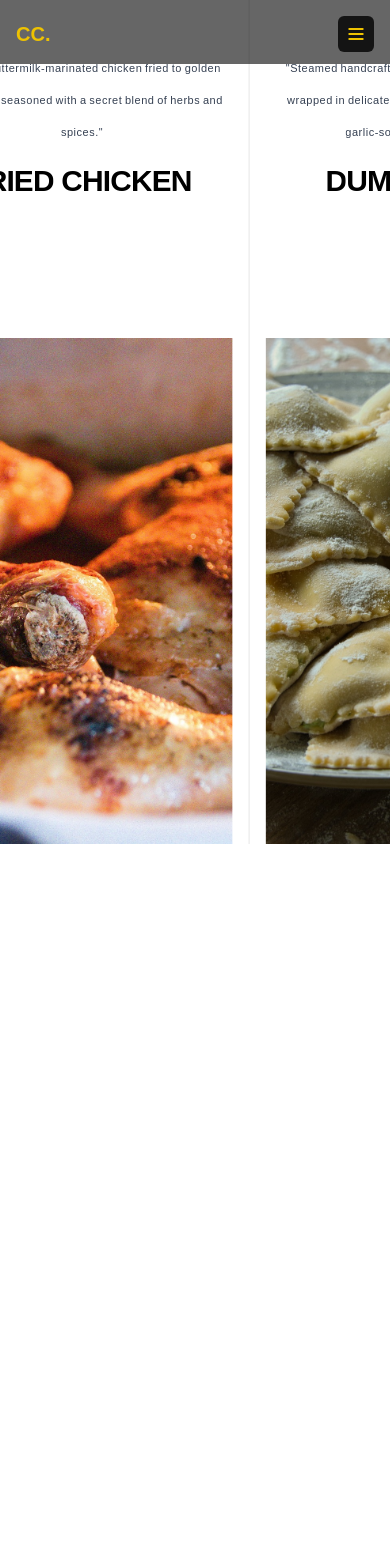
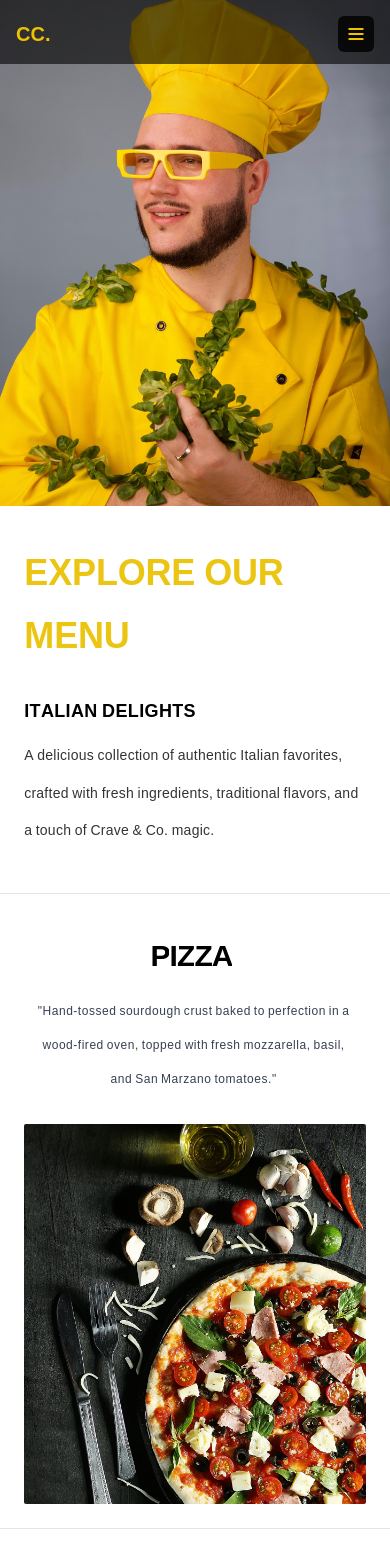
Before and after one commit to khalidabdifetah9/Crave-Co., a Next.js app: page /menu in a window 390 px wide. Shown: the top 1568 px of the page. Built offline with nearby package versions, Linux system fonts and the light colour scheme.

Commit message:
deploy 19

```diff
--- a/app/menu/page.jsx
+++ b/app/menu/page.jsx
@@ -179,10 +179,100 @@ export default function Menu() {
   };
 
   return (
-    <section ref={targetRef} className="relative h-[400vh]">
+    <>
+      {/* MOBILE LAYOUT: Vertical Scroll */}
+      <section className="block md:hidden w-full bg-white text-black">
+        {/* 1. Hero Chef Image */}
+        <div className="relative w-full h-[60vh] bg-black overflow-hidden">
+          <Image
+            src="/yellow_chef_three.jpg"
+            alt="Chef Hero"
+            fill
+            priority
+            className="object-cover object-center"
+          />
+        </div>
+
+        {/* 2. Menu Title & Highlights Header */}
+        <div className="w-full px-6 py-10 border-b border-black/10">
+          <motion.h1
+            variants={delayedTextContainerVariants}
+            initial="hidden"
+            whileInView="visible"
+            viewport={{ once: true }}
+            className="text-4xl text-[#ebc511] font-extrabold uppercase leading-tight tracking-tight mb-6"
+          >
+            {renderAnimatedText("Explore Our Menu")}
+          </motion.h1>
+
+          <motion.h3
+            variants={delayedTextContainerVariants}
+            initial="hidden"
+            whileInView="visible"
+            viewport={{ once: true }}
+            className="text-lg font-extrabold uppercase leading-tight mb-2"
+          >
+            {renderAnimatedText(highlights[2].title)}
+          </motion.h3>
+
+          <motion.p
+            variants={delayedTextContainerVariants}
+            initial="hidden"
+            whileInView="visible"
+            viewport={{ once: true }}
+            className="text-sm font-normal leading-relaxed text-black/80"
+          >
+            {renderAnimatedText(highlights[2].description)}
+          </motion.p>
+        </div>
+
+        {/* 3. Vertical Menu Items List */}
+        <div className="flex flex-col">
+          {menuItems.map((item) => (
+            <div
+              key={item.id}
+              className="flex flex-col border-b border-black/10 pt-10 pb-6 px-6"
+            >
+              <div className="flex flex-col items-center text-center gap-3 mb-6">
+                <motion.h2
+                  variants={containerVariants}
+                  initial="hidden"
+                  whileInView="visible"
+                  viewport={{ once: true }}
+                  className="text-3xl font-black uppercase tracking-tighter text-black"
+                >
+                  {renderAnimatedText(item.name)}
+                </motion.h2>
+
+                <motion.p
+                  variants={containerVariants}
+                  initial="hidden"
+                  whileInView="visible"
+                  viewport={{ once: true }}
+                  className="max-w-xs text-xs font-medium leading-relaxed tracking-wide text-gray-700"
+                >
+                  {renderAnimatedText(`"${item.description}"`)}
+                </motion.p>
+              </div>
+
+              <div className="relative w-full h-[45vh] overflow-hidden rounded-xs bg-gray-100">
+                <Image
+                  src={item.image}
+                  alt={item.name}
+                  fill
+                  className="object-cover object-top"
+                  sizes="100vw"
+                />
+              </div>
+            </div>
+          ))}
+        </div>
+      </section>
+
+      {/* DESKTOP LAYOUT: Horizontal Scroll */}
+      <section ref={targetRef} className="hidden md:block relative h-[400vh]">
         <div className="sticky top-0 flex h-screen w-screen items-center overflow-hidden">
           <motion.div style={{ x }} className="flex h-full">
-          {/* EXACT UNTOUCHED DESKTOP HERO CONTAINER */}
             <div className="relative flex h-full w-screen flex-shrink-0">
               <motion.div
                 variants={imageRevealVariants}
@@ -238,19 +328,18 @@ export default function Menu() {
               </div>
             </div>
 
-          {/* MENU ITEMS */}
             {menuItems.map((item) => (
               <div
                 key={item.id}
-              className="relative flex h-full w-[85vw] md:w-[33.33vw] flex-shrink-0 flex-col justify-between border-r border-black/10 pt-14 md:pt-20 pb-0 px-4 md:px-5"
+                className="relative flex h-full w-[33.33vw] flex-shrink-0 flex-col justify-between border-r border-black/10 pt-20 pb-0 px-5"
               >
-              <div className="z-10 flex flex-col items-center gap-2 md:gap-4 text-center">
+                <div className="z-10 flex flex-col items-center gap-4 text-center">
                   <motion.p
                     variants={containerVariants}
                     initial="hidden"
                     whileInView="visible"
                     viewport={{ once: true }}
-                  className="max-w-xs text-[11px] md:text-sm font-medium leading-relaxed tracking-wide text-gray-700"
+                    className="max-w-xs text-sm font-medium leading-relaxed tracking-wide text-gray-700"
                   >
                     {renderAnimatedText(`"${item.description}"`)}
                   </motion.p>
@@ -259,13 +348,13 @@ export default function Menu() {
                     initial="hidden"
                     whileInView="visible"
                     viewport={{ once: true }}
-                  className="text-3xl md:text-5xl font-black uppercase tracking-tighter text-black"
+                    className="text-5xl font-black uppercase tracking-tighter text-black"
                   >
                     {renderAnimatedText(item.name)}
                   </motion.h2>
                 </div>
 
-              <div className="relative mt-auto h-[60vh] md:h-[70vh] w-full overflow-hidden">
+                <div className="relative mt-auto h-[70vh] w-full overflow-hidden">
                   <Image
                     src={item.image}
                     alt={item.name}
@@ -278,5 +367,6 @@ export default function Menu() {
           </motion.div>
         </div>
       </section>
+    </>
   );
 }
```
Lines whose indentation alone changed are shown as unchanged.
